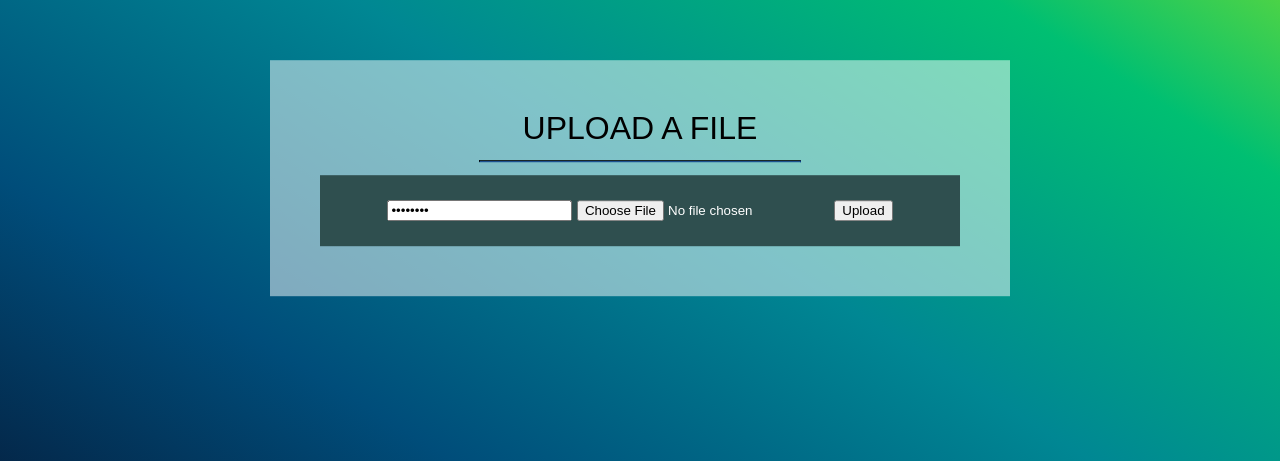
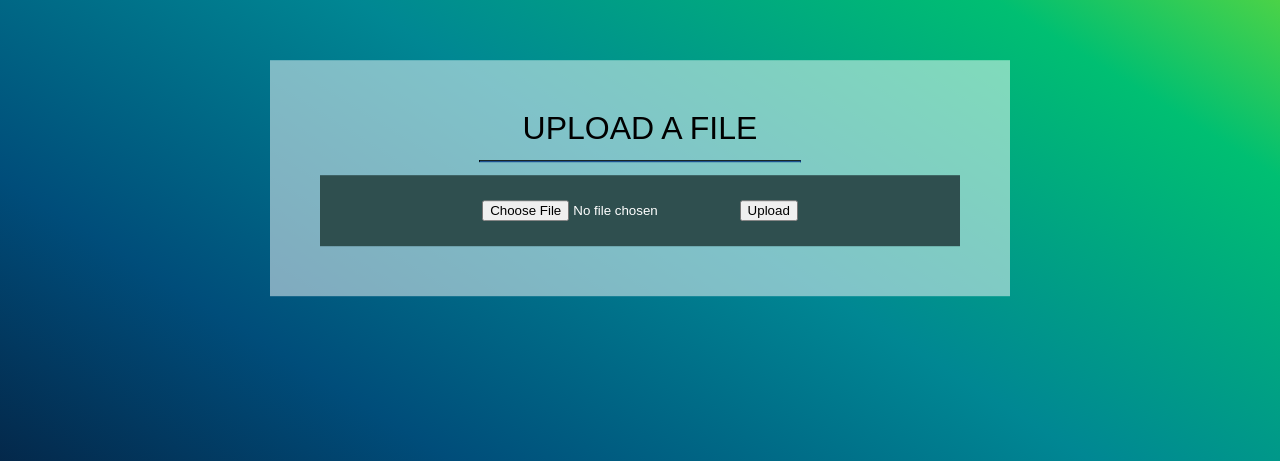
Before and after one commit to AHBruns/LahorenWebsite, a Flask app: page /upload in a window 1280 px wide. Shown: the part 222-683 px from the top of the page. Run offline with Flask 2, Linux system fonts and the light colour scheme; the visitor is signed in with stand-in values (Sample User, id 1); some libraries are stand-ins or nearby versions.

Commit message:
AB :: minor refactor

```diff
--- a/templates/upload.html
+++ b/templates/upload.html
@@ -13,7 +13,6 @@
         <hr>
         <div id="content">
             <form id="form" method=post enctype=multipart/form-data>
-                <input class="input_el" type="password" value=password>
                 <input class="input_el" type=file name=file>
                 <input class="input_el" type=submit value=Upload>
             </form>
```
